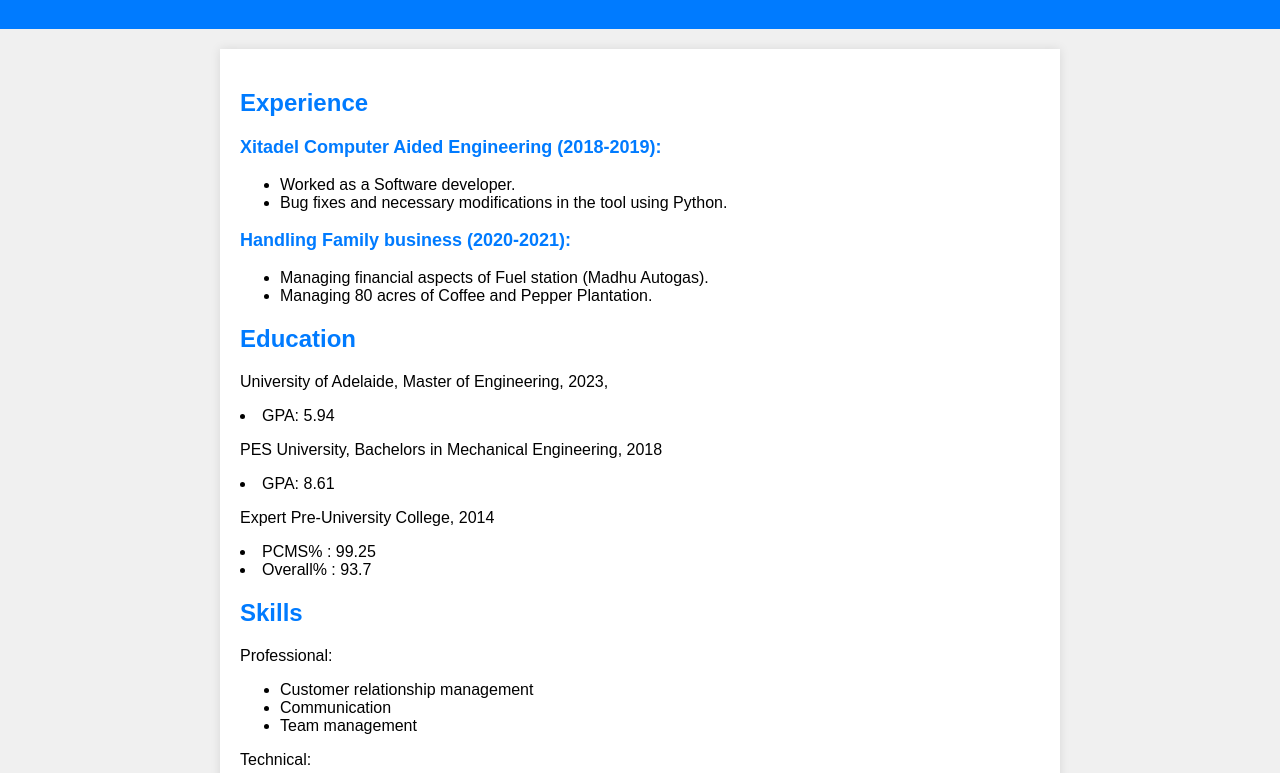
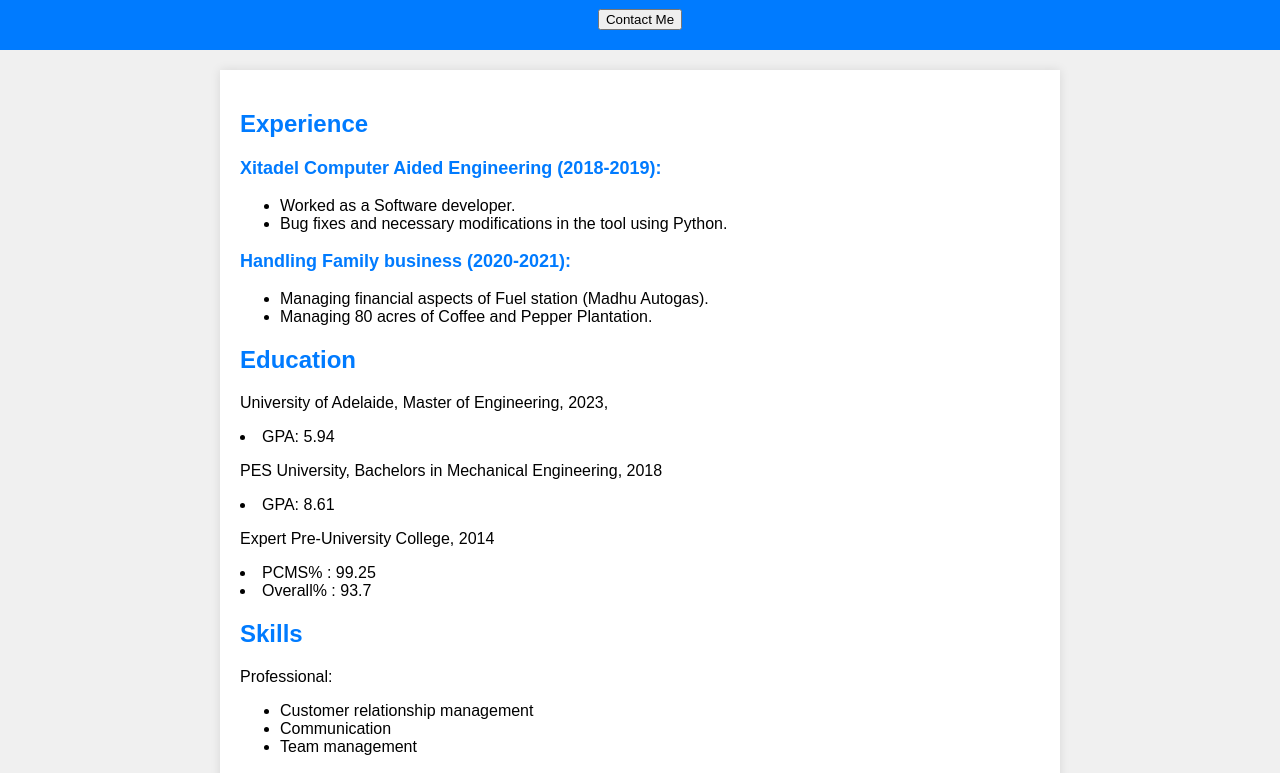
Before and after one commit to Tej2506/my-personal-website, a plain HTML site: page index.html in a window 1280 px wide. Shown: the part 101-874 px from the top of the page. Drawn offline with Linux system fonts and the light colour scheme.

Commit message:
added contact info button to html and function to index.js

```diff
--- a/index.html
+++ b/index.html
@@ -9,6 +9,7 @@
 <body>
     <header>
         <h1>Basavanna C D - Resume</h1>
+        <button onclick="showContactPopup()">Contact Me</button>
 
     </header>
     <div class="container">
--- a/index.js
+++ b/index.js
@@ -0,0 +1,3 @@
+function showContactPopup() {
+    alert("Contact Information:\nName: Basavanna C D\nPhone: +61 423519844\nEmail: basavannatej@gmail.com");
+}
```
